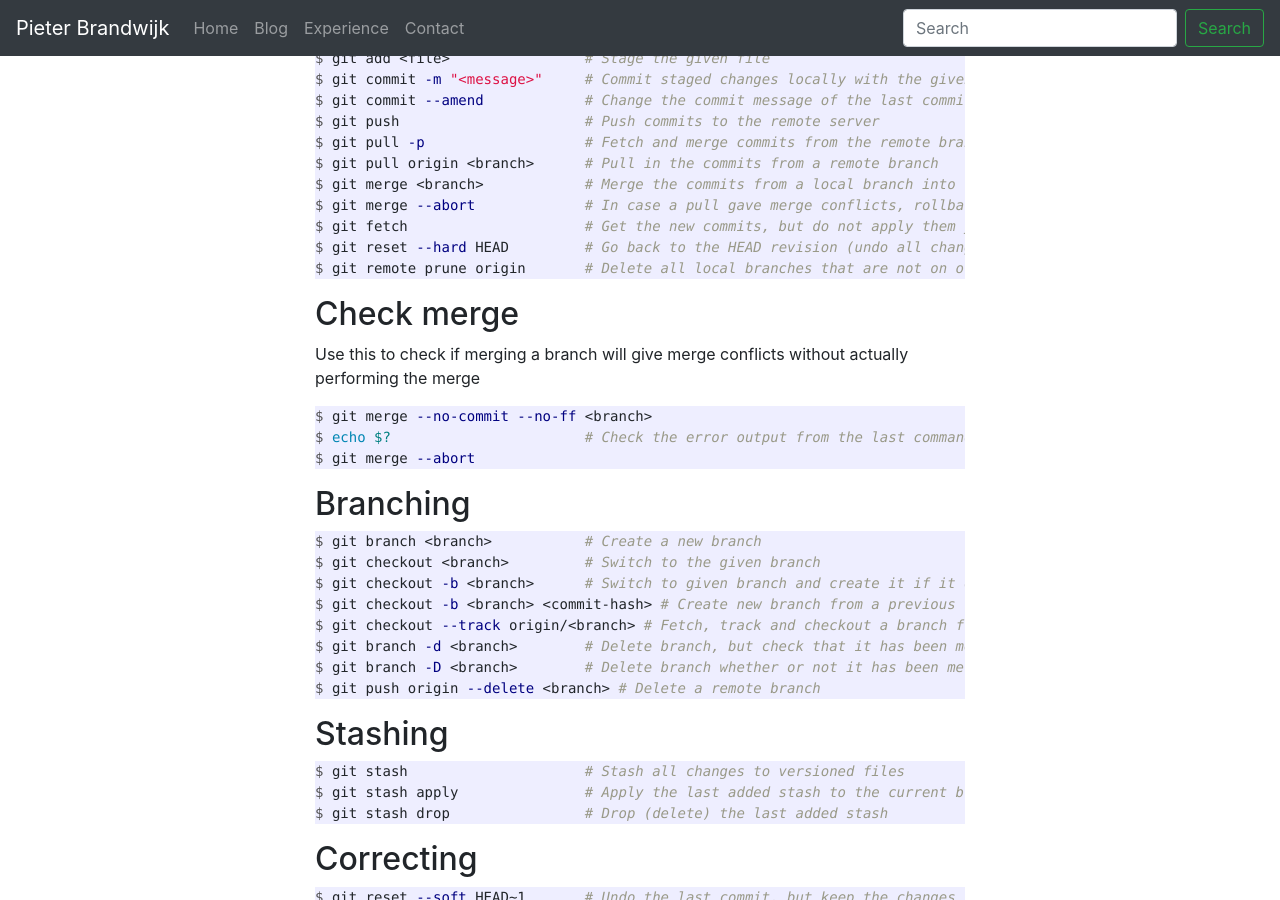
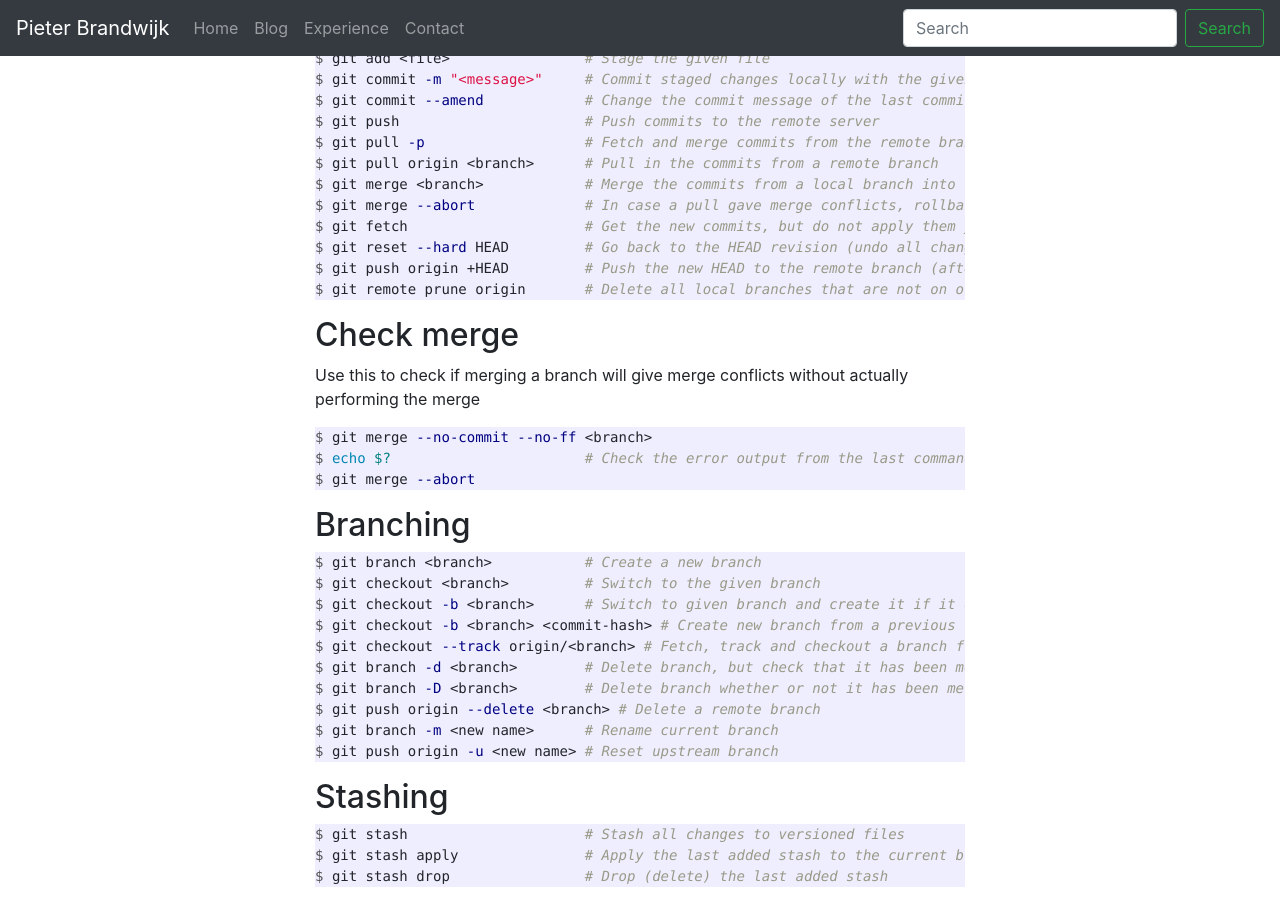
Before and after one commit to pbrandwijk/pbrandwijk.github.io, a Jekyll site: the page built from _posts/2020-09-14-cheat-sheet-git.md, in a window 1280 px wide and 900 px high, scrolled down 268 px. Built offline with Jekyll 4.4.1, drawn with Linux system fonts in a browser that asks for light colours; nearby versions of some CDN libraries; comment, search, counter and statistics services are not loaded.

Commit message:
Update git commands

````diff
--- a/_posts/2020-09-14-cheat-sheet-git.md
+++ b/_posts/2020-09-14-cheat-sheet-git.md
@@ -23,6 +23,7 @@ $ git merge <branch>            # Merge the commits from a local branch into the
 $ git merge --abort             # In case a pull gave merge conflicts, rollback everything
 $ git fetch                     # Get the new commits, but do not apply them yet
 $ git reset --hard HEAD         # Go back to the HEAD revision (undo all changes to versioned files)
+$ git push origin +HEAD         # Push the new HEAD to the remote branch (after resetting)
 $ git remote prune origin       # Delete all local branches that are not on origin
 ```
 
@@ -44,6 +45,8 @@ $ git checkout --track origin/<branch> # Fetch, track and checkout a branch from
 $ git branch -d <branch>        # Delete branch, but check that it has been merged
 $ git branch -D <branch>        # Delete branch whether or not it has been merged
 $ git push origin --delete <branch> # Delete a remote branch
+$ git branch -m <new name>      # Rename current branch
+$ git push origin -u <new name> # Reset upstream branch
 ```
 
 ## Stashing
````
